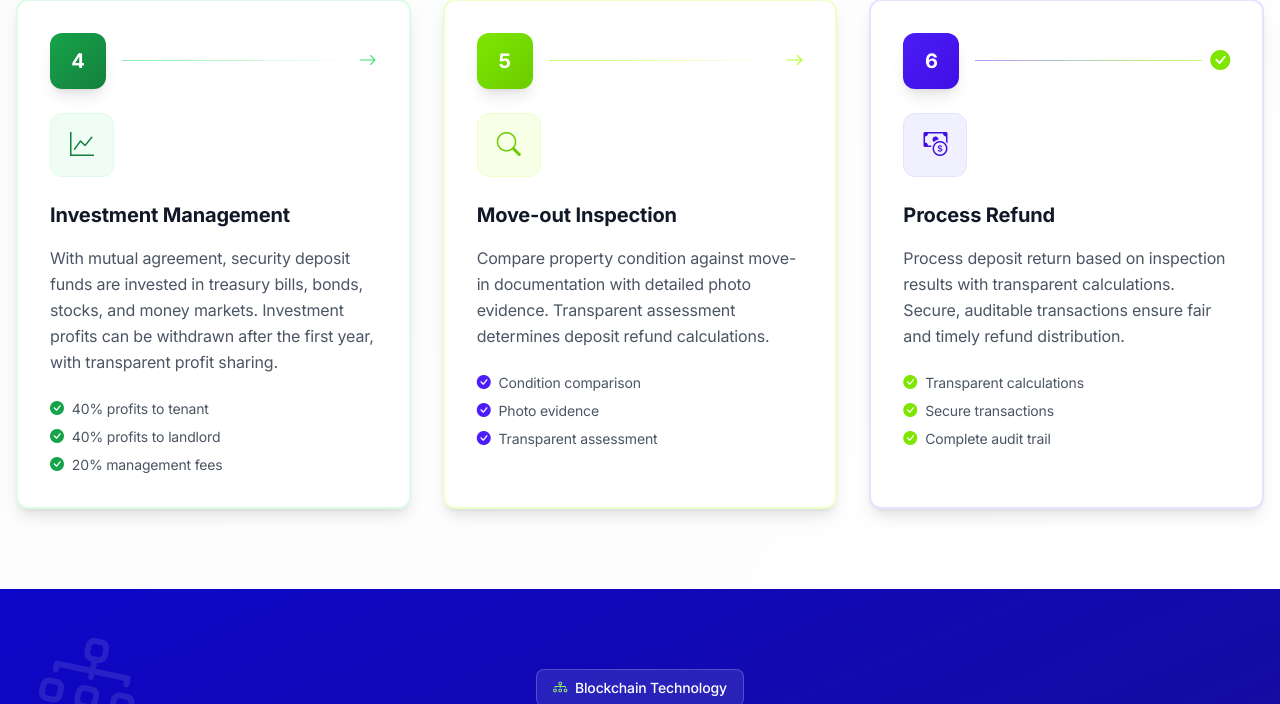
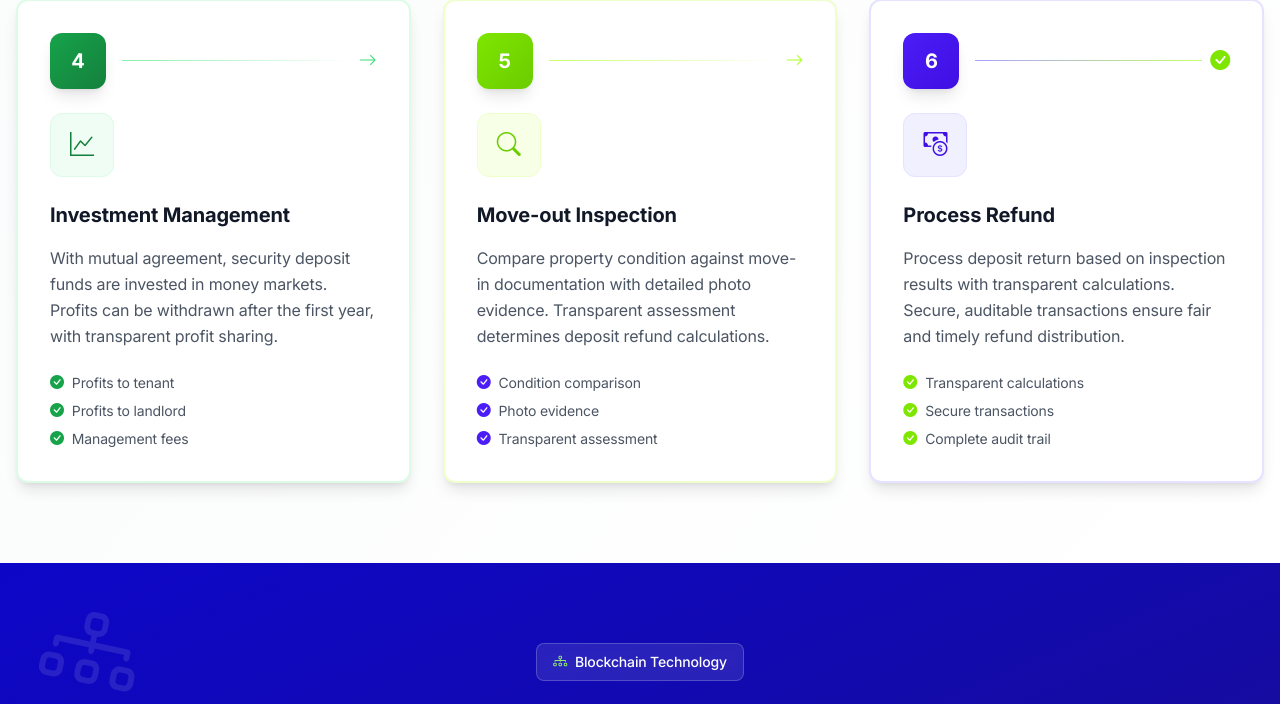
Before and after one commit to kigh143/est8ledger_web, a CodeIgniter 4 app: the page made by app/Views/pages/home.php in a window 1280 px wide. Shown: the part 3412-4116 px from the top of the page. Run offline with PHP 8.4 and a stand-in for CodeIgniter, Linux system fonts and the light colour scheme; the template is opened without the code that fills it, so the values that code supplies are empty; some libraries are stand-ins or nearby versions.

Commit message:
Added edits

```diff
--- a/app/Views/pages/home.php
+++ b/app/Views/pages/home.php
@@ -493,23 +493,23 @@
 
                         <h3 class="text-xl font-bold text-secondary-900 mb-4">Investment Management</h3>
                         <p class="text-secondary-600 leading-relaxed mb-6">
-                            With mutual agreement, security deposit funds are invested in treasury bills, bonds, stocks, and money markets.
-                            Investment profits can be withdrawn after the first year, with transparent profit sharing.
+                            With mutual agreement, security deposit funds are invested in money markets.
+                            Profits can be withdrawn after the first year, with transparent profit sharing.
                         </p>
 
                         <!-- Professional Features -->
                         <div class="space-y-2">
                             <div class="flex items-center text-sm text-secondary-600">
                                 <i class="bi bi-check-circle-fill text-green-600 mr-2"></i>
-                                40% profits to tenant
+                                Profits to tenant
                             </div>
                             <div class="flex items-center text-sm text-secondary-600">
                                 <i class="bi bi-check-circle-fill text-green-600 mr-2"></i>
-                                40% profits to landlord
+                                Profits to landlord
                             </div>
                             <div class="flex items-center text-sm text-secondary-600">
                                 <i class="bi bi-check-circle-fill text-green-600 mr-2"></i>
-                                20% management fees
+                                Management fees
                             </div>
                         </div>
                     </div>
```
Also changed, not shown: 2 other files.
